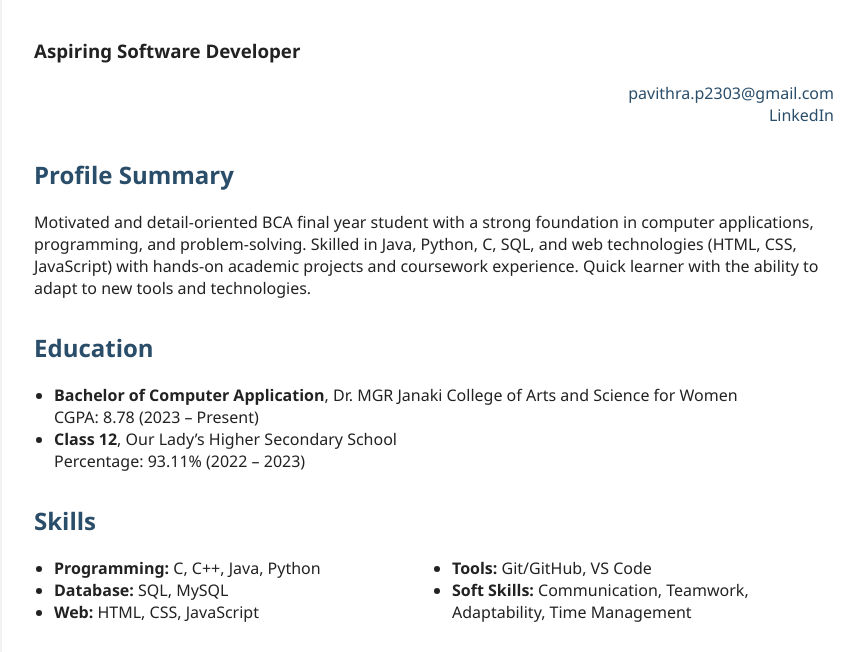
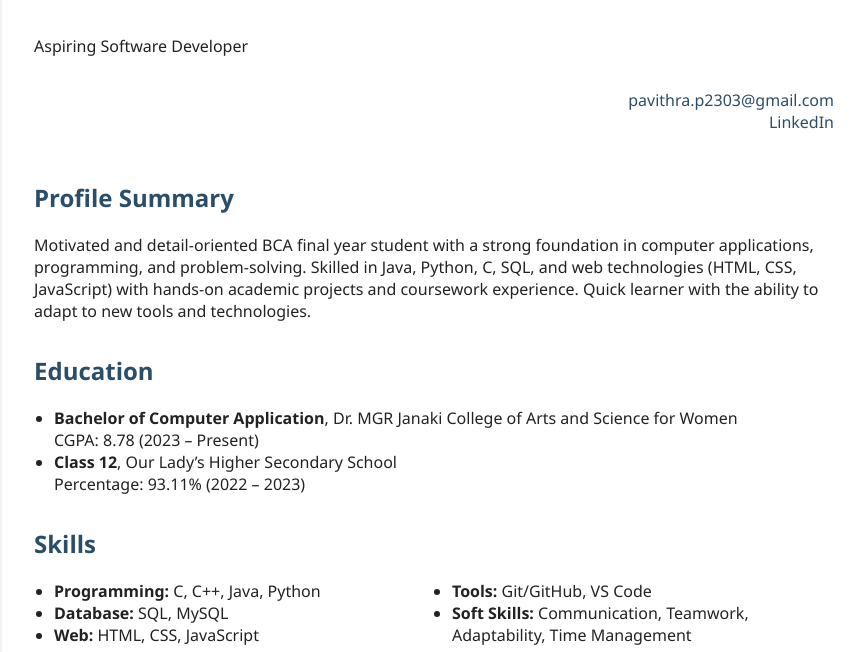
Before and after one commit to pavithrabca123/PAVITHRA-P, a plain HTML site: page index.html in a window 1280 px wide. Shown: the part 139-791 px from the top of the page, without its empty margins (206-1070 px from the left). Drawn offline with Linux system fonts and the light colour scheme.

Commit message:
Update index.html

```diff
--- a/index.html
+++ b/index.html
@@ -28,13 +28,13 @@
   <div class="container">
     <div>
       <h1>Pavithra P</h1> <br>
-      <h3>Aspiring Software Developer</h3>
+          <p style="text-align: left;">Aspiring Software Developer</p>
       <div class="contact">
-        <div><a href="mailto:pavithra.p2303@gmail.com">pavithra.p2303@gmail.com</a></div>
+      <p style="text-align: left;">  <div><a href="mailto:pavithra.p2303@gmail.com">pavithra.p2303@gmail.com</a></div>
         <div><a href="https://www.linkedin.com/" target="_blank">LinkedIn</a></div>
       </div>
       <div style="clear: both;"></div>
-
+    </p>
     </div>
 
     <div class="section">
```
